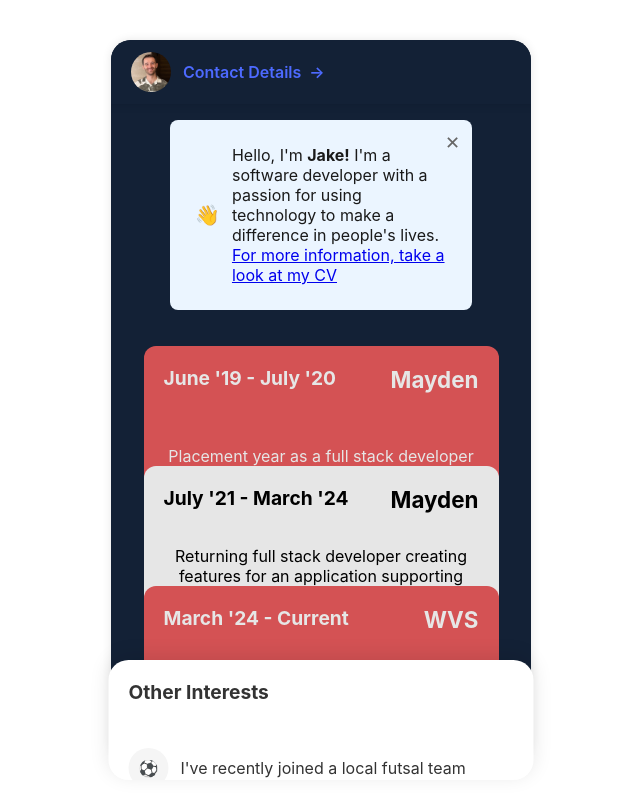
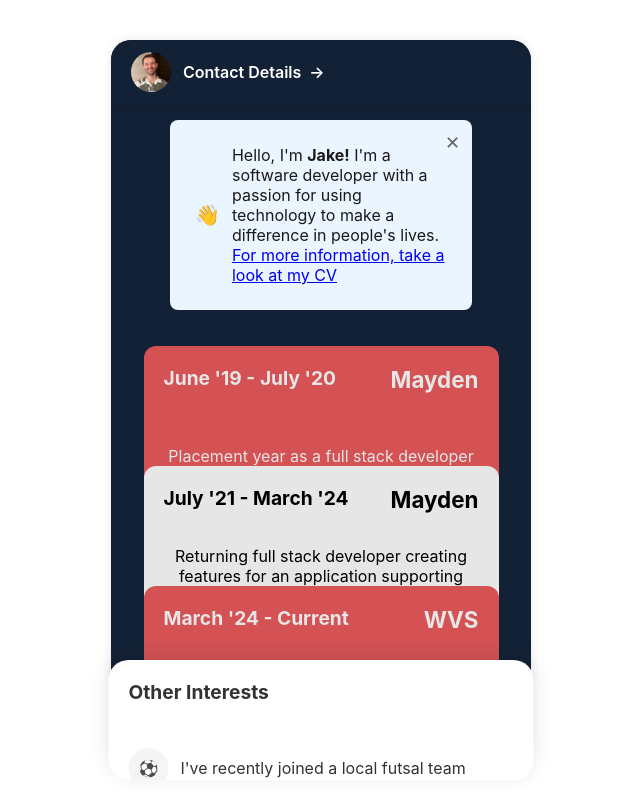
Before and after one commit to jakeshepherd/jakeshepherd.github.io, a React (Create React App) app: page / in a window 1280 px wide. Both pictures are taken after a click on the button "Let's Begin". Shown: the whole page, without its empty margins (319-959 px from the left). Built offline with nearby package versions, Linux system fonts and the light colour scheme.

Commit message:
More accessible colour for contact details

```diff
--- a/src/components/navbar/index.js
+++ b/src/components/navbar/index.js
@@ -39,7 +39,7 @@ const ContactDetails = styled.div`
     align-items: center;
     gap: 4px;
     font-size: 16px;
-    color: #4d6aff;
+    color: white;
     font-weight: 600;
 `;
 
```
